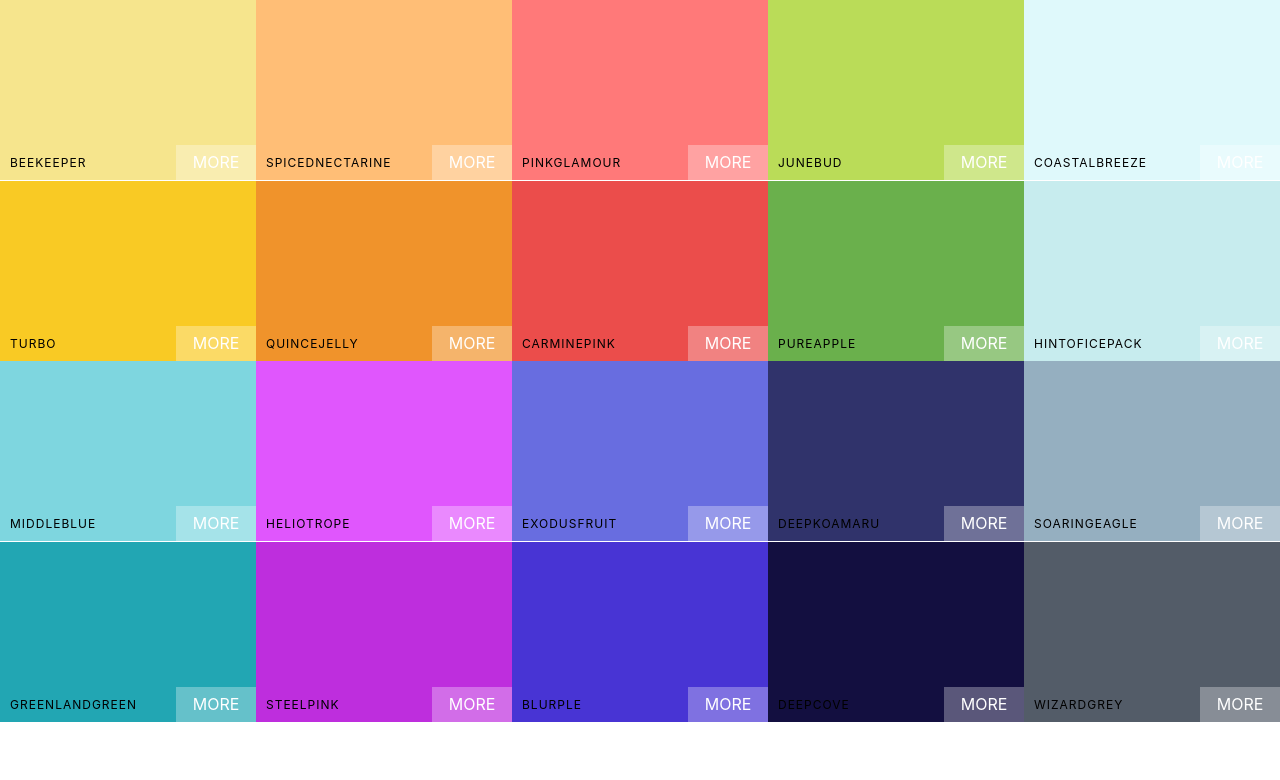
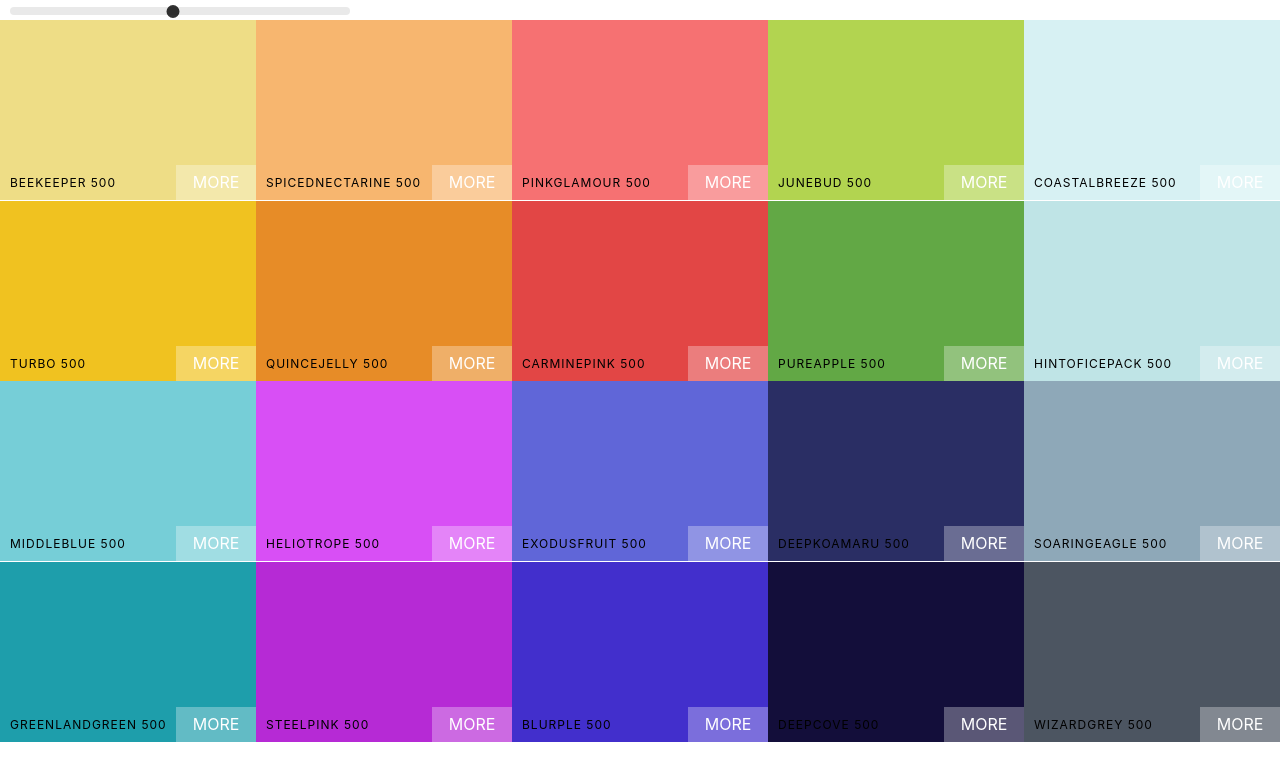
Before and after one commit to leonine2021/my-color-app, a React (Create React App) app: page / in a window 1280 px wide. Shown: the top 780 px of the page. Built offline with nearby package versions, Linux system fonts and the light colour scheme.

Commit message:
add slider

```diff
--- a/package.json
+++ b/package.json
@@ -6,6 +6,8 @@
     "@testing-library/jest-dom": "^5.16.4",
     "@testing-library/react": "^12.1.4",
     "@testing-library/user-event": "^13.5.0",
+    "chroma-js": "^2.4.2",
+    "rc-slider": "^10.0.0-alpha.6",
     "react": "^18.0.0",
     "react-copy-to-clipboard": "^5.0.4",
     "react-dom": "^18.0.0",
--- a/src/App.js
+++ b/src/App.js
@@ -1,11 +1,13 @@
 import React, { Component } from "react";
 import Palette from "./Palette";
 import seedColors from "./seedColors";
+import { generatePalette } from "./colorHelpers";
 
 function App() {
+  console.log(generatePalette(seedColors[4]));
   return (
     <div>
-      <Palette {...seedColors[4]} />
+      <Palette palette={generatePalette(seedColors[4])} />
     </div>
   );
 }
--- a/src/ColorBox.js
+++ b/src/ColorBox.js
@@ -1,7 +1,6 @@
 import React, { Component } from "react";
 import { CopyToClipboard } from "react-copy-to-clipboard";
 import "./ColorBox.css";
-import "./Palette.css";
 
 export default class ColorBox extends Component {
   constructor(props) {
--- a/src/Palette.css
+++ b/src/Palette.css
@@ -5,3 +5,31 @@
 .Palette-colors {
   height: 90%;
 }
+
+.slider {
+  width: 340px;
+  margin: 0 10px;
+  display: inline-block;
+}
+
+.rc-slider-track {
+  background-color: transparent !important;
+}
+
+.rc-slider-rail {
+  height: 8px !important;
+}
+
+.rc-slider-handle,
+.rc-slider-handle:focus,
+.rc-slider-handle:active,
+.rc-slider-handle:hover {
+  background-color: black !important;
+  outline: none !important;
+  border: 2px solid black !important;
+  box-shadow: none !important;
+  width: 13px !important;
+  height: 13px !important;
+  margin-left: -7px !important;
+  margin-top: -2px !important;
+}
--- a/src/Palette.js
+++ b/src/Palette.js
@@ -1,16 +1,43 @@
 import React, { Component } from "react";
 import ColorBox from "./ColorBox";
+import "rc-slider/assets/index.css";
+import "./Palette.css";
+import Slider from "rc-slider";
 
 export default class PALETTE extends Component {
+  constructor(props) {
+    super(props);
+    this.state = { level: 500 };
+    this.changeLevel = this.changeLevel.bind(this);
+  }
+
+  changeLevel(level) {
+    this.setState({ level });
+  }
+
   render() {
-    const colorBoxes = this.props.colors.map((color) => {
+    const { colors } = this.props.palette;
+    const { level } = this.state;
+
+    const colorBoxes = colors[level].map((color) => {
       return (
-        <ColorBox background={color.color} name={color.name} key={color.name} />
+        <ColorBox background={color.hex} name={color.name} key={color.name} />
       );
     });
     return (
       <div className="Palette">
         {/* navbar goes here */}
+        <div className="slider">
+          <Slider
+            number={500}
+            defaultValue={level}
+            min={100}
+            max={900}
+            step={100}
+            onAfterChange={this.changeLevel}
+          />
+        </div>
+
         <div className="Palette-colors">{colorBoxes}</div>
         {/* footer goes here */}
       </div>
--- /dev/null
+++ b/src/colorHelpers.js
@@ -0,0 +1,68 @@
+//   {
+//     paletteName: "Material UI Colors",
+//     id: "material-ui-colors",
+//     emoji: "🎨",
+//     colors: [
+//       { name: "red", color: "#F44336" },
+//       { name: "pink", color: "#E91E63" },
+//       { name: "purple", color: "#9C27B0" },
+//       { name: "deeppurple", color: "#673AB7" },
+//       { name: "indigo", color: "#3F51B5" },
+//       { name: "blue", color: "#2196F3" },
+//       { name: "lightblue", color: "#03A9F4" },
+//       { name: "cyan", color: "#00BCD4" },
+//       { name: "teal", color: "#009688" },
+//       { name: "green", color: "#4CAF50" },
+//       { name: "lightgreen", color: "#8BC34A" },
+//       { name: "lime", color: "#CDDC39" },
+//       { name: "yellow", color: "#FFEB3B" },
+//       { name: "amber", color: "#FFC107" },
+//       { name: "orange", color: "#FF9800" },
+//       { name: "deeporange", color: "#FF5722" },
+//       { name: "brown", color: "#795548" },
+//       { name: "grey", color: "#9E9E9E" },
+//       { name: "bluegrey", color: "#607D8B" }
+//     ]
+//   }
+
+import chroma from "chroma-js";
+const levels = [50, 100, 200, 300, 400, 500, 600, 700, 800, 900];
+
+function generatePalette(starterPalette) {
+  let newPalette = {
+    paletteName: starterPalette.paletteName,
+    id: starterPalette.id,
+    emoji: starterPalette.emoji,
+    colors: {},
+  };
+  for (let level of levels) {
+    newPalette.colors[level] = [];
+  }
+  for (let color of starterPalette.colors) {
+    let scale = generateScale(color.color, levels.length).reverse();
+    for (let i in scale) {
+      newPalette.colors[levels[i]].push({
+        name: `${color.name} ${levels[i]}`,
+        id: color.name.toLowerCase().replace(/ /g, "-"),
+        hex: scale[i],
+        rgb: chroma(scale[i]).css(),
+        rgba: chroma(scale[i])
+          .css()
+          .replace("rgb", "rgba")
+          .replace(")", ",1.0)"),
+      });
+    }
+  }
+  return newPalette;
+}
+
+function getRange(hexColor) {
+  const endColor = "#fff";
+  return [chroma(hexColor).darken(1.4).hex(), hexColor, endColor];
+}
+
+function generateScale(hexColor, number) {
+  return chroma.scale(getRange(hexColor)).mode("lab").colors(number);
+}
+
+export { generatePalette };
```
Also changed, not shown: 1 other file (tests, documents, lock files or other folders).
